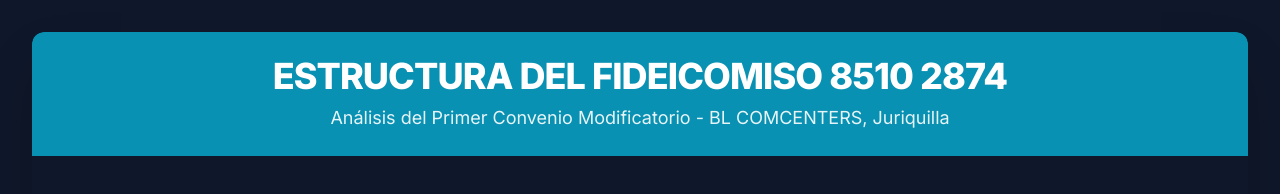
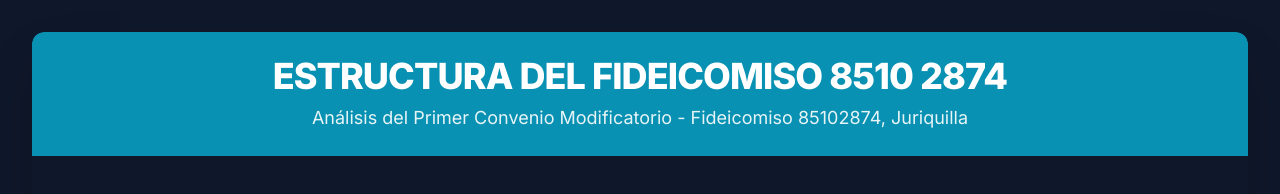
Before and after one commit to marechiga-lab/Inventia-SantaFe, a plain HTML site: page index.html in a window 1280 px wide. Shown: the top 194 px of the page. Drawn offline with nearby package versions, Linux system fonts and the light colour scheme.

Commit message:
Update index.html

```diff
--- a/index.html
+++ b/index.html
@@ -37,7 +37,7 @@
             <h1 class="text-3xl sm:text-4xl font-extrabold tracking-tight">
                 ESTRUCTURA DEL FIDEICOMISO 8510 2874
             </h1>
-            <p class="mt-2 text-lg font-light opacity-90">Análisis del Primer Convenio Modificatorio - BL COMCENTERS, Juriquilla</p>
+            <p class="mt-2 text-lg font-light opacity-90">Análisis del Primer Convenio Modificatorio - Fideicomiso 85102874, Juriquilla</p>
         </header>
 
         <!-- MAIN INFOGRAPHIC CONTENT -->
```
